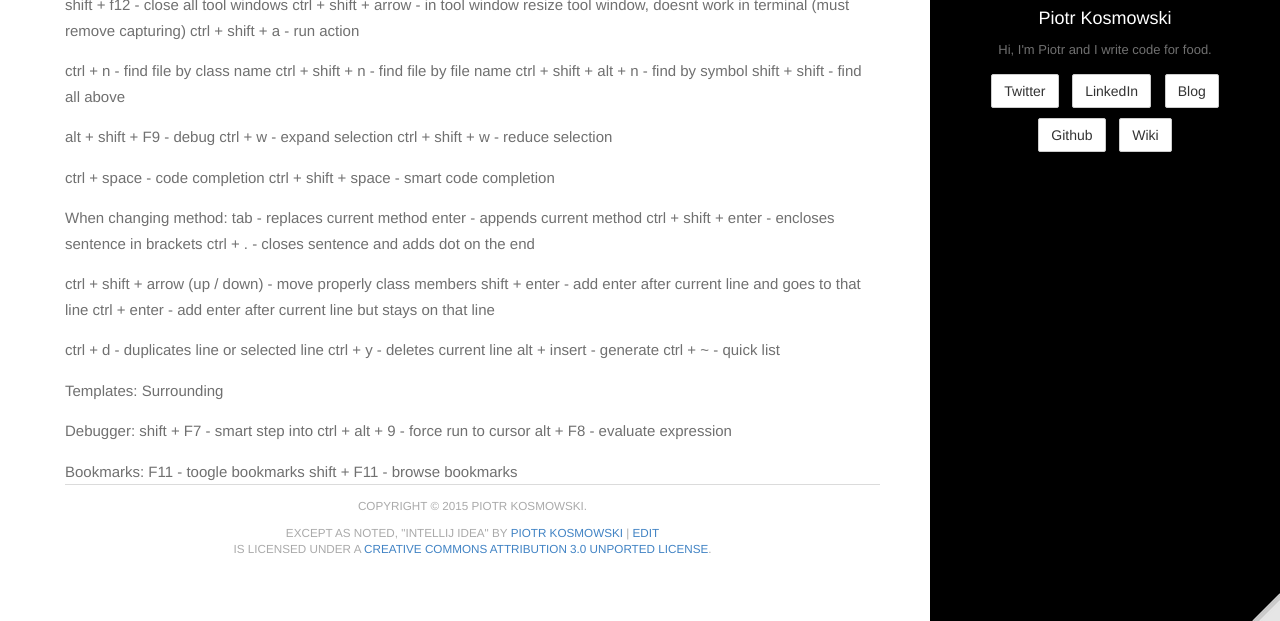
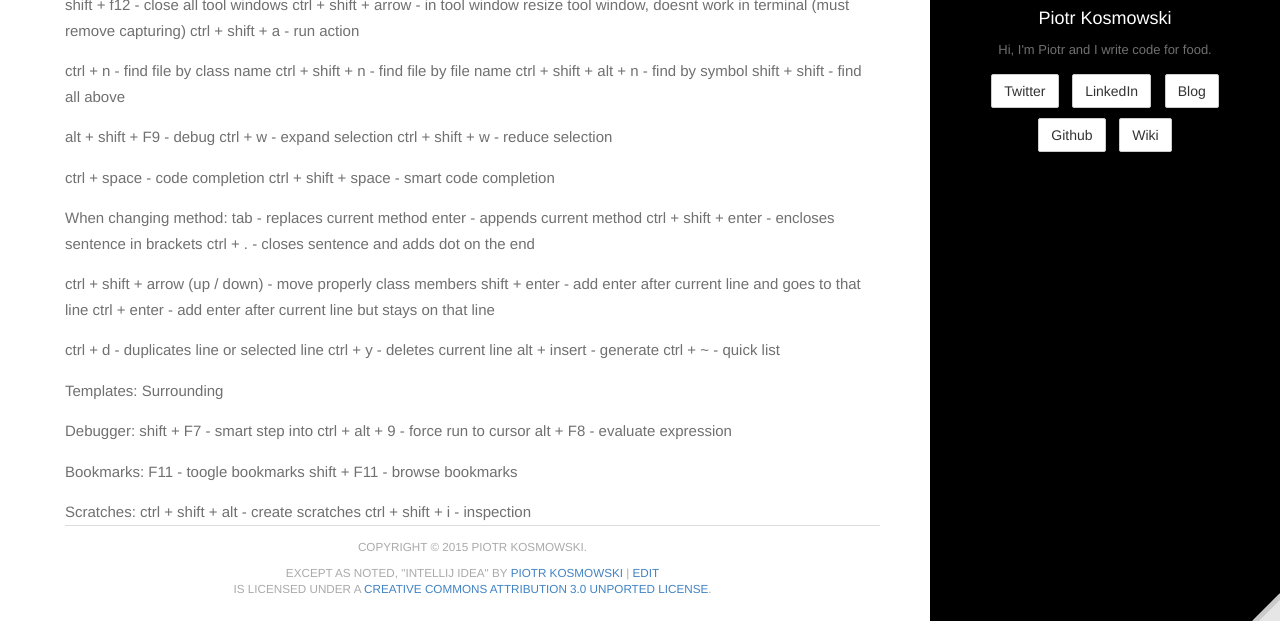
Before and after one commit to kospiotr/kospiotr.github.io, a Jekyll site: the page built from wiki/intellij-idea.md, in a window 1280 px wide and 900 px high, scrolled down 720 px, cut to the strip 279-900 px from the top of the window. Built offline with Jekyll 4.4.1, drawn with Linux system fonts in a browser that asks for light colours; Markdown is read by kramdown in place of the engine named in the settings.

Commit message:
Update intellij-idea.md

```diff
--- a/wiki/intellij-idea.md
+++ b/wiki/intellij-idea.md
@@ -89,3 +89,7 @@ alt + F8 - evaluate expression
 Bookmarks:
 F11 - toogle bookmarks
 shift + F11 - browse bookmarks
+
+Scratches:
+ctrl + shift + alt - create scratches
+ctrl + shift + i - inspection
```
